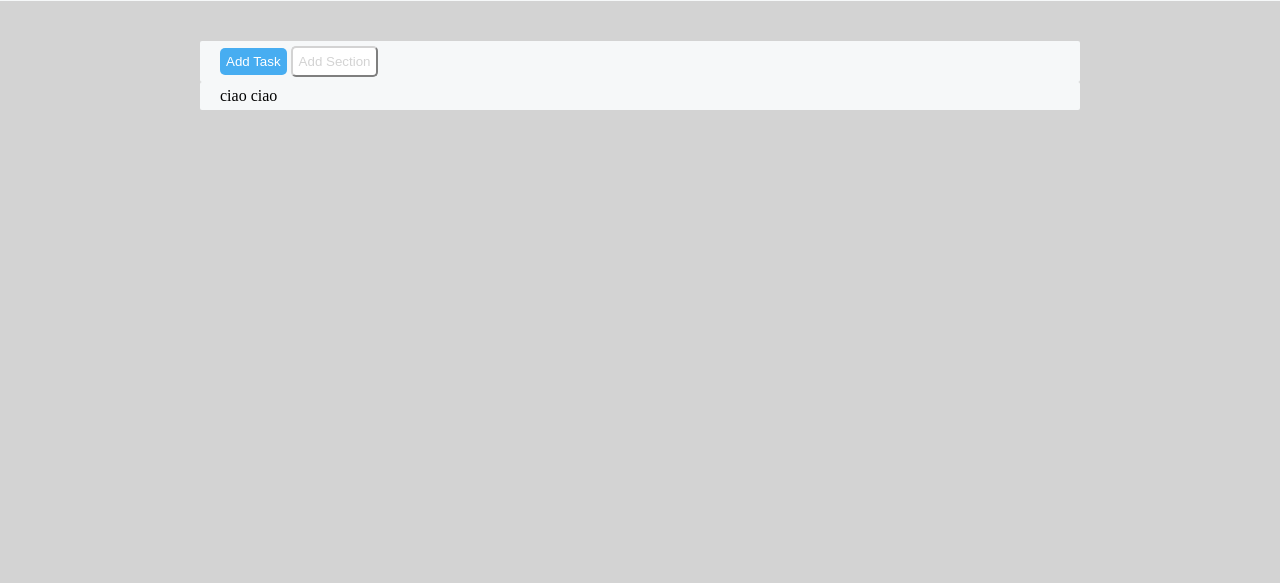
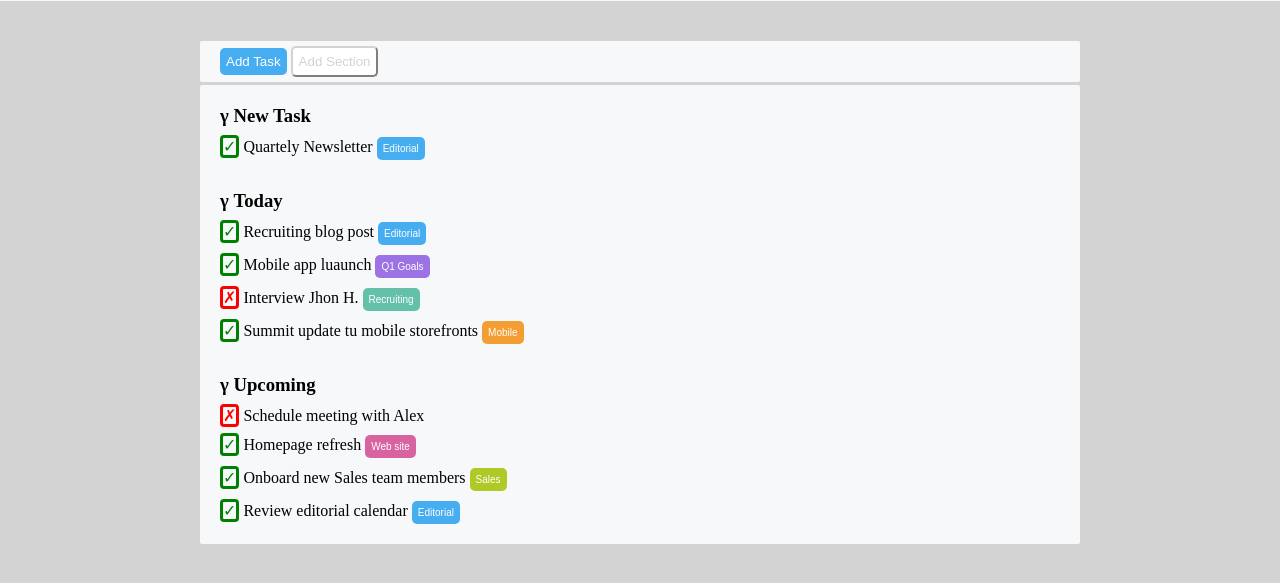
Before and after one commit to nico17022001/html-css-toboolist, a plain HTML site: page index.html in a window 1280 px wide. Shown: the part 65-648 px from the top of the page. Drawn offline with Linux system fonts and the light colour scheme; a small style sheet from the web is missing.

Commit message:
fine-da-aggiungere-commenti

```diff
--- a/css/style.css
+++ b/css/style.css
@@ -18,6 +18,10 @@ h1 {
   display: inline-block;
 }
 
+h3{
+  padding-top: 15px;
+  padding-bottom: 10px;
+}
 .logo{
   vertical-align: middle;
 }
@@ -30,13 +34,14 @@ h1 {
   border-radius: 2px;
   padding-top: 5px;
   padding-bottom: 5px;
+
 }
 
 .alto{
   margin-top: 40px;
 }
 
-.button{
+.button {
   padding: 5px;
   border-radius: 5px;
   padding: 6px;
@@ -53,3 +58,57 @@ h1 {
   color: lightgray;
   border-color: lightgray;
 }
+
+.basso{
+  margin-top: 3px;
+}
+
+.riga{
+  margin-bottom: 10px;
+}
+.speciale{
+  margin-bottom: 15px;
+}
+.chek{
+  color: green;
+  border-radius: 4px;
+  border:solid;
+}
+
+.little{
+  padding: 5px;
+  border-radius: 5px;
+  padding: 6px;
+  font-size: x-small;
+  border: 0;
+  color: white;
+}
+.editorial {
+  background-color: #47adf1;
+}
+
+.q1{
+  background-color: #9c72e4;
+}
+
+.recruiting{
+  background-color: #64c0a9;
+}
+
+.cross{
+  color: red;
+  border-radius: 4px;
+  border:solid;
+}
+
+.mobile{
+  background-color: #f29e33;
+}
+
+.web{
+  background-color: #d863a1;
+}
+
+.sales{
+  background-color: #b0c926;
+}
--- a/index.html
+++ b/index.html
@@ -22,8 +22,67 @@
       <button class="button section">Add Section</button>
     </div>
 
-    <div class="container">
-      ciao ciao
+    <div class="container basso">
+
+      <h3> &#947; New Task</h3>
+
+      <div class="riga speciale">
+        <span class="chek">&#10003;</span>
+        <span> Quartely Newsletter </span>
+        <button class="little editorial">Editorial</button>
+      </div>
+
+      <h3> &#947; Today</h3>
+
+      <div class="riga">
+        <span class="chek">&#10003;</span>
+        <span> Recruiting blog post </span>
+        <button class="little editorial">Editorial</button>
+      </div>
+
+      <div class="riga">
+        <span class="chek">&#10003;</span>
+        <span> Mobile app luaunch </span>
+        <button class="little q1">Q1 Goals</button>
+      </div>
+
+      <div class="riga">
+        <span class="cross">&#10007;</span>
+        <span> Interview Jhon H. </span>
+        <button class="little recruiting">Recruiting</button>
+      </div>
+
+      <div class="riga speciale">
+        <span class="chek">&#10003;</span>
+        <span> Summit update tu mobile storefronts </span>
+        <button class="little mobile">Mobile</button>
+      </div>
+
+      <h3> &#947; Upcoming</h3>
+      <div class="riga">
+        <span class="cross">&#10007;</span>
+        <span> Schedule meeting with Alex </span>
+      </div>
+
+      <div class="riga ">
+        <span class="chek">&#10003;</span>
+        <span> Homepage refresh </span>
+        <button class="little web">Web site</button>
+      </div>
+
+      <div class="riga">
+        <span class="chek">&#10003;</span>
+        <span> Onboard new Sales team members </span>
+        <button class="little sales">Sales</button>
+      </div>
+
+      <div class="riga speciale">
+        <span class="chek">&#10003;</span>
+        <span> Review editorial calendar </span>
+        <button class="little editorial">Editorial</button>
+      </div>
+
+
     </div>
   </main>
 
```
